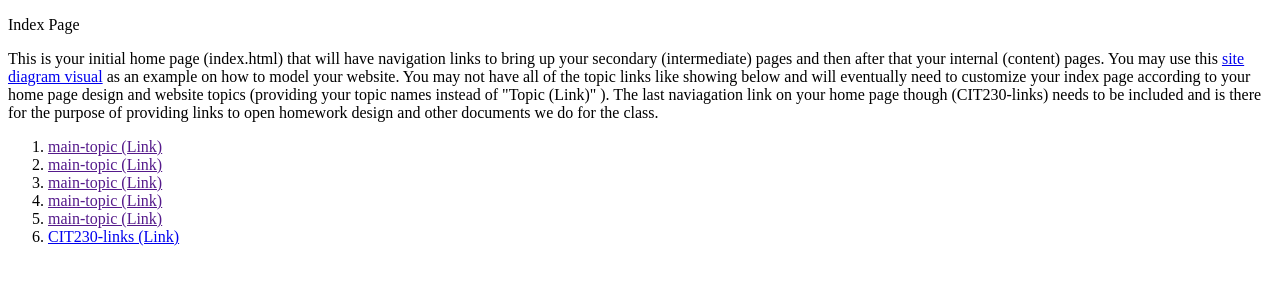
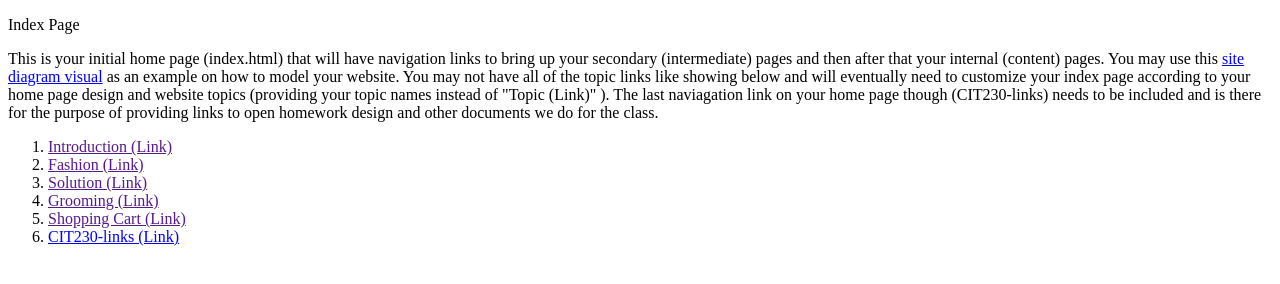
Before and after one commit to andersoncit/andersoncit.github.io, a plain HTML site: page index.html in a window 1280 px wide. Drawn offline with Linux system fonts and the light colour scheme.

Commit message:
Index revised

```diff
--- a/index.html
+++ b/index.html
@@ -9,11 +9,11 @@
 <p>Index Page</p>
 <p>This is your initial home page (index.html) that will have navigation links to bring up your secondary (intermediate) pages and then after that your internal (content) pages. You  may use this <a href="site-diagram.png">site diagram visual</a> as an example on how to model your website.  You may not have all of the topic links like showing below and will eventually need to customize your index page according to your home page design and website topics (providing your topic names instead of &quot;Topic (Link)&quot; ). The  last naviagation link on your home page though (CIT230-links) needs to be included and is there for the purpose of providing links to open    homework design and other documents we do for the class. </p>
 <ol>
-  <li><a href="">main-topic (Link)</a></li>
-  <li><a href="">main-topic (Link)</a></li>
-  <li><a href="">main-topic (Link)</a></li>
-  <li><a href="">main-topic (Link)</a></li>
-  <li><a href="">main-topic (Link)</a></li>
+  <li><a href="">Introduction (Link)</a></li>
+  <li><a href="">Fashion (Link)</a></li>
+  <li><a href="">Solution (Link)</a></li>
+  <li><a href="">Grooming (Link)</a></li>
+  <li><a href="">Shopping Cart (Link)</a></li>
   <li><a href="cit230-links.html"> CIT230-links (Link)</a></li>
 
 </ol>
```
